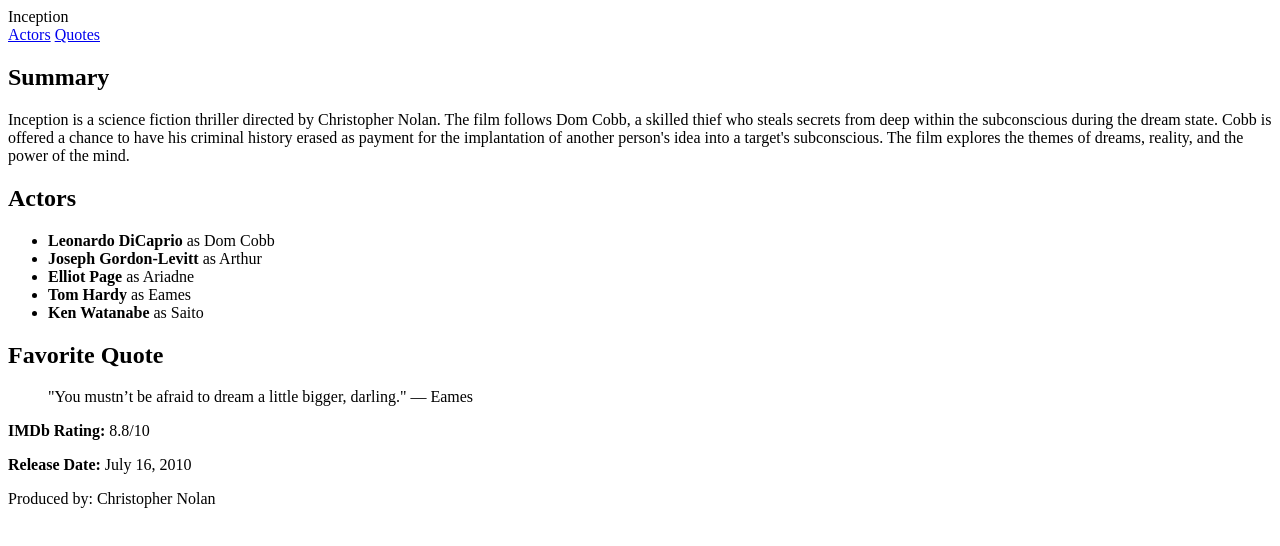
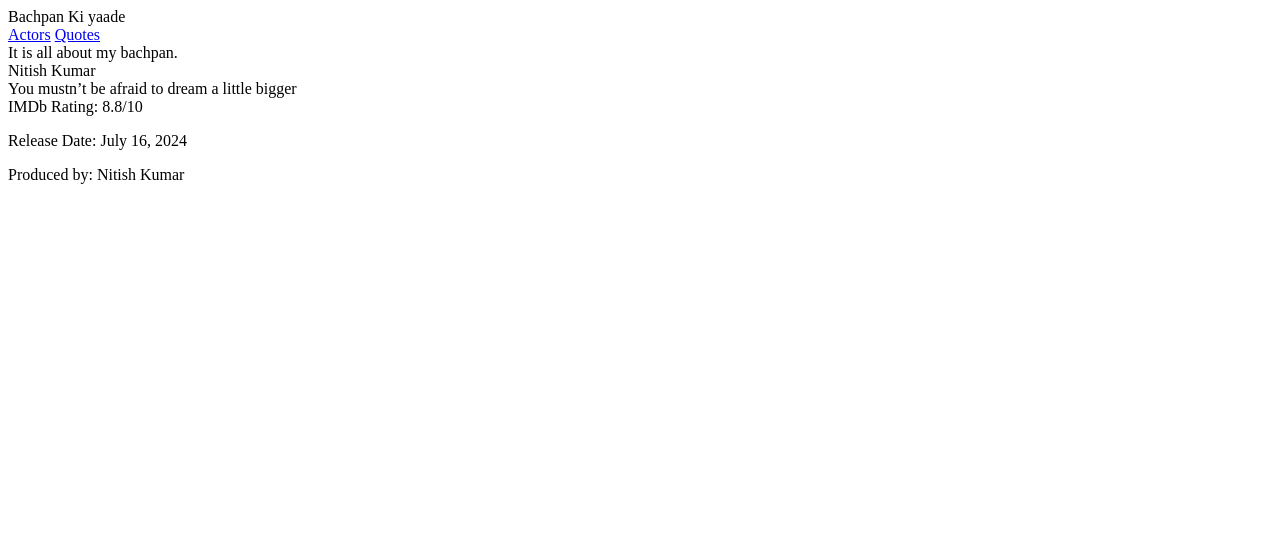
Before and after one commit to acciojob/semantic-imdb-NitishKumar345, a website: page main.html in a window 1280 px wide. Drawn offline with Linux system fonts and the light colour scheme.

Commit message:
created a submission

```diff
--- a/main.html
+++ b/main.html
@@ -9,48 +9,29 @@
 <body>
 	<!-- the entire body must be written by student -->
 	<header>
-    Inception
+    Bachpan Ki yaade
   </header>
 
   <nav>
     <a href="#actor" id="nav-actor">Actors</a>
     <a href="#quote" id="nav-quote">Quotes</a>
   </nav>
+<summary>
+	It is all about my bachpan.
+</summary>
 
-  <main>
-    <section>
-      <h2>Summary</h2>
-      <p>
-        Inception is a science fiction thriller directed by Christopher Nolan. The film follows Dom Cobb, a skilled thief who steals secrets from deep within the subconscious during the dream state. Cobb is offered a chance to have his criminal history erased as payment for the implantation of another person's idea into a target's subconscious. The film explores the themes of dreams, reality, and the power of the mind.
-      </p>
-    </section>
+    <section id="actor"> Nitish Kumar</section>
 
-    <section id="actor">
-      <h2>Actors</h2>
-      <ul>
-        <li><strong>Leonardo DiCaprio</strong> as Dom Cobb</li>
-        <li><strong>Joseph Gordon-Levitt</strong> as Arthur</li>
-        <li><strong>Elliot Page</strong> as Ariadne</li>
-        <li><strong>Tom Hardy</strong> as Eames</li>
-        <li><strong>Ken Watanabe</strong> as Saito</li>
-      </ul>
-    </section>
+    <section id="quote">You mustn’t be afraid to dream a little bigger</section>
 
-    <section id="quote">
-      <h2>Favorite Quote</h2>
-      <blockquote>
-        "You mustn’t be afraid to dream a little bigger, darling." — Eames
-      </blockquote>
-    </section>
-  </main>
 
   <aside>
-    <p><strong>IMDb Rating:</strong> 8.8/10</p>
-    <p><strong>Release Date:</strong> July 16, 2010</p>
+     IMDb Rating:  8.8/10</p>
+     Release Date: July 16, 2024</p>
   </aside>
 
   <footer>
-    Produced by: Christopher Nolan
+    Produced by: Nitish Kumar
   </footer>
 
     <script type="text/javascript" src="./script.js">
```
